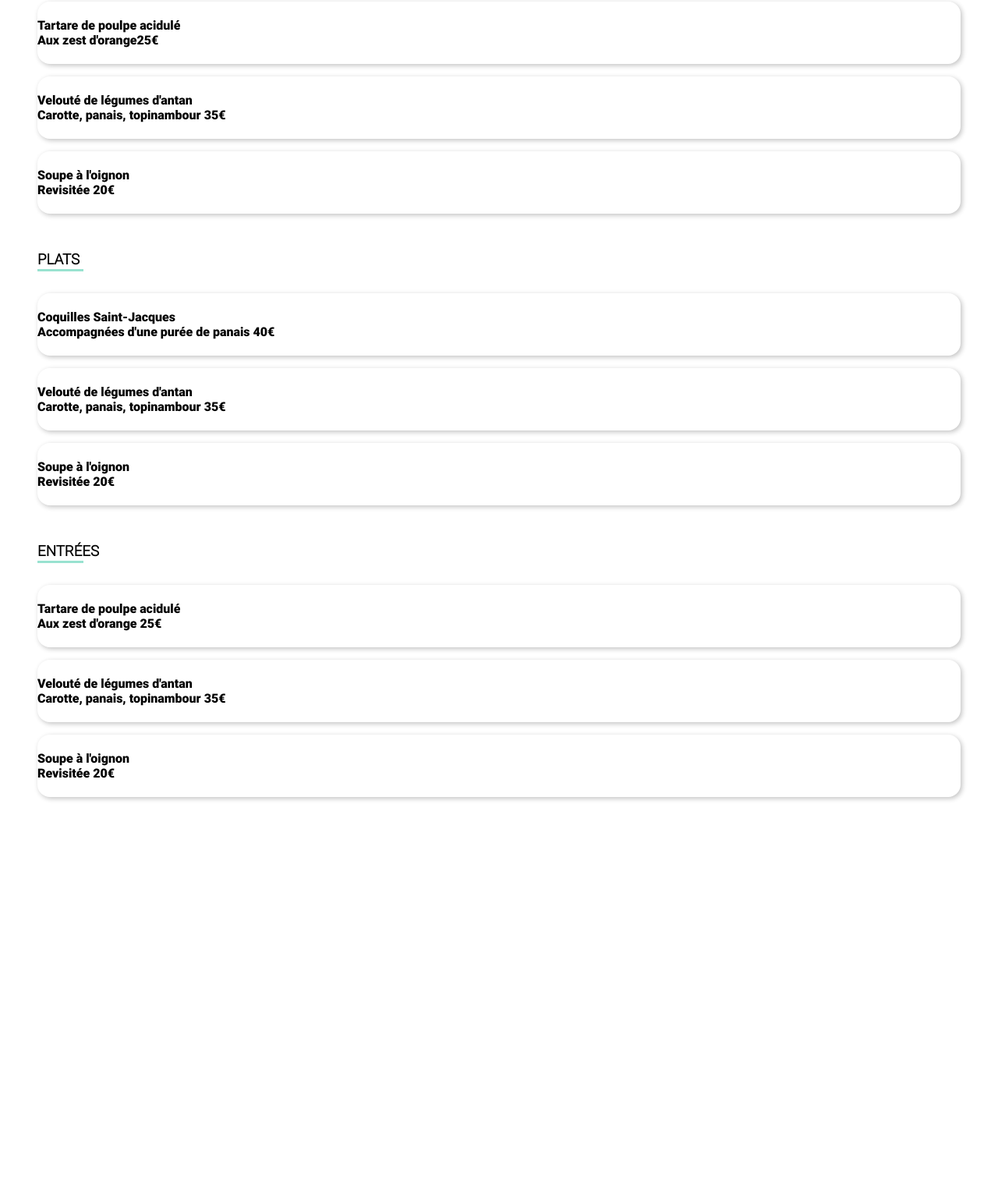
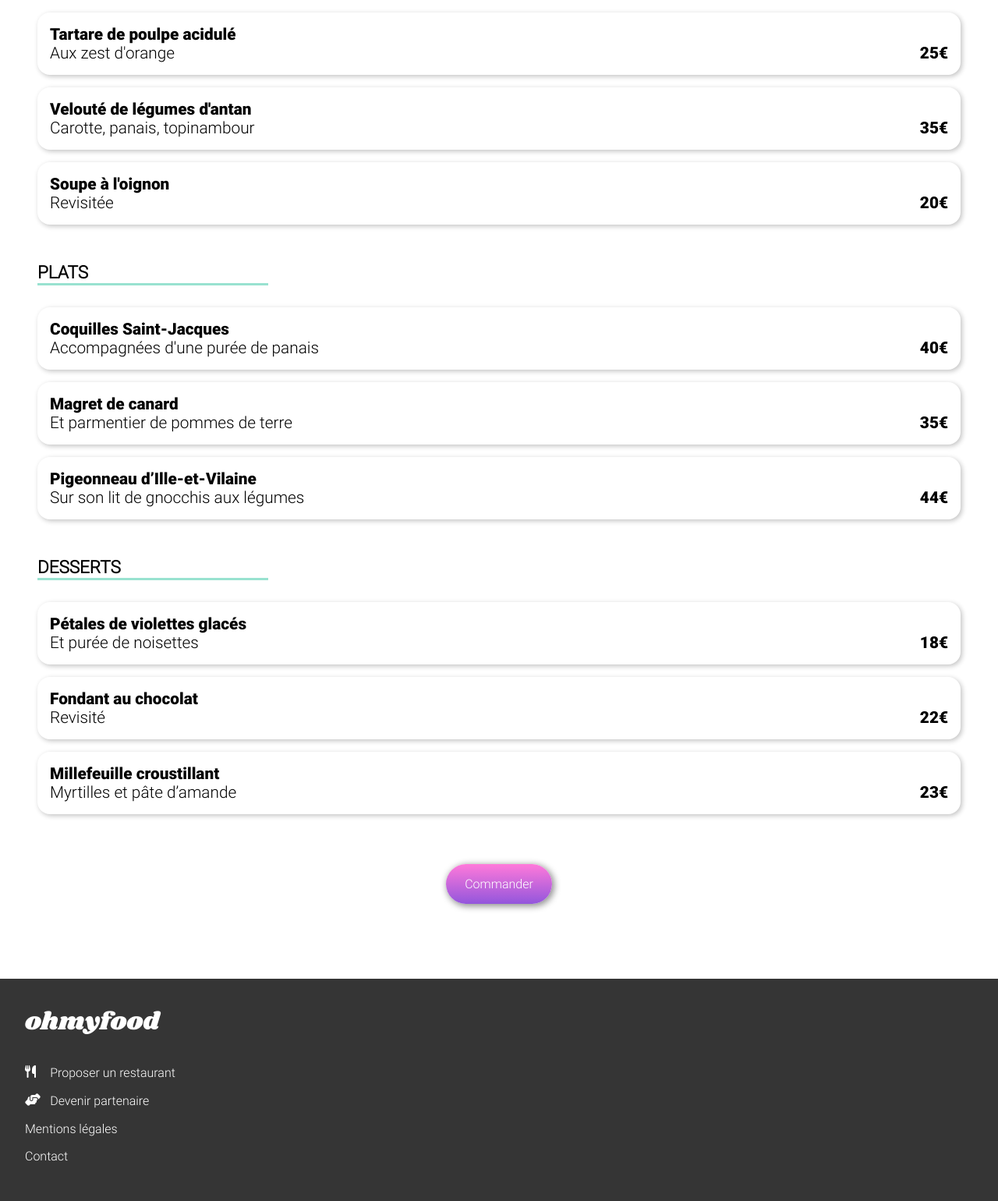
Before and after one commit to philippart-raphael/P3-OPCR, a website: page restaurant/a-la-francaise.html in a window 1280 px wide. Shown: the part 467-2007 px from the top of the page at 78% size. Before the commit the page ends 1601 px from the top, so only its background shows below. Drawn offline with Linux system fonts and the light colour scheme.

Commit message:
Integration One Page Restaurant

```diff
--- a/restaurant/a-la-francaise.html
+++ b/restaurant/a-la-francaise.html
@@ -12,7 +12,10 @@
 <body>
     <main class="main">
         <header class="header">
+            <div>
+                <a href="../index.html"><i class="fa-solid fa-arrow-left"></i></a>
                 <a href="../index.html"><h1 class="header__title">ohmyfood</h1></a>
+            </div>
             <div class="header__restaurant">
                 <img src="../public/img/restaurant/a-la-francaise.jpg" alt="">
             </div>
@@ -31,8 +34,8 @@
                 </header>
                 <div class="restaurantSection__card">
                     <div class="restaurantSection__card__body">
-                    <p>Tartare de poulpe acidulé</p>
-                    <p>Aux zest d'orange<span>25€</span></p>
+                        <p>Tartare de poulpe acidulé<br><span>Aux zest d'orange</span></p>
+                        <p><span>25€</span></p>
                     </div>
                     <div class="restaurantSection__card__valid">
                         <div>
@@ -44,8 +47,8 @@
                 </div>
                 <div class="restaurantSection__card">
                     <div class="restaurantSection__card__body">
-                    <p>Velouté de légumes d'antan</p>
-                    <p>Carotte, panais, topinambour <span>35€</span></p>
+                        <p>Velouté de légumes d'antan<br><span>Carotte, panais, topinambour</span></p>
+                        <p><span>35€</span></p>
                     </div>
                     <div class="restaurantSection__card__valid">
                         <div>
@@ -57,8 +60,8 @@
                 </div>
                 <div class="restaurantSection__card">
                     <div class="restaurantSection__card__body">
-                    <p>Soupe à l'oignon</p>
-                    <p>Revisitée <span>20€</span></p>
+                        <p>Soupe à l'oignon<br><span>Revisitée</span></p>
+                        <p><span>20€</span></p>
                     </div>
                     <div class="restaurantSection__card__valid">
                         <div>
@@ -76,8 +79,8 @@
                 </header>
                 <div class="restaurantSection__card">
                     <div class="restaurantSection__card__body">
-                    <p>Coquilles Saint-Jacques</p>
-                    <p>Accompagnées d'une purée de panais <span>40€</span></p>
+                        <p>Coquilles Saint-Jacques<br><span>Accompagnées d'une purée de panais</span></p>
+                        <p><span>40€</span></p>
                     </div>
                     <div class="restaurantSection__card__valid">
                         <div>
@@ -89,8 +92,8 @@
                 </div>
                 <div class="restaurantSection__card">
                     <div class="restaurantSection__card__body">
-                    <p>Velouté de légumes d'antan</p>
-                    <p>Carotte, panais, topinambour <span>35€</span></p>
+                        <p>Magret de canard<br><span>Et parmentier de pommes de terre</span></p>
+                        <p><span>35€</span></p>
                     </div>
                     <div class="restaurantSection__card__valid">
                         <div>
@@ -102,8 +105,8 @@
                 </div>
                 <div class="restaurantSection__card">
                     <div class="restaurantSection__card__body">
-                    <p>Soupe à l'oignon</p>
-                    <p>Revisitée <span>20€</span></p>
+                        <p>Pigeonneau d’Ille-et-Vilaine<br><span>Sur son lit de gnocchis aux légumes</span></p>
+                        <p><span>44€</span></p>
                     </div>
                     <div class="restaurantSection__card__valid">
                         <div>
@@ -117,12 +120,12 @@
 
             <article>
                 <header>
-                <h3>Entrées</h3>
+                    <h3>Desserts</h3>
                 </header>
                 <div class="restaurantSection__card">
                     <div class="restaurantSection__card__body">
-                    <p>Tartare de poulpe acidulé</p>
-                    <p>Aux zest d'orange <span>25€</span></p>
+                        <p>Pétales de violettes glacés<br><span>Et purée de noisettes</span></p>
+                        <p><span>18€</span></p>
                     </div>
                     <div class="restaurantSection__card__valid">
                         <div>
@@ -134,8 +137,8 @@
                 </div>
                 <div class="restaurantSection__card">
                     <div class="restaurantSection__card__body">
-                    <p>Velouté de légumes d'antan</p>
-                    <p>Carotte, panais, topinambour <span>35€</span></p>
+                        <p>Fondant au chocolat<br><span>Revisité</span></p>
+                        <p><span>22€</span></p>
                     </div>
                     <div class="restaurantSection__card__valid">
                         <div>
@@ -147,8 +150,8 @@
                 </div>
                 <div class="restaurantSection__card">
                     <div class="restaurantSection__card__body">
-                    <p>Soupe à l'oignon</p>
-                    <p>Revisitée <span>20€</span></p>
+                        <p>Millefeuille croustillant<br><span>Myrtilles et pâte d’amande</span></p>
+                        <p><span>23€</span></p>
                     </div>
                     <div class="restaurantSection__card__valid">
                         <div>
@@ -159,7 +162,19 @@
                     </div>
                 </div>
             </article>
+            <div class="restaurantSection__btn mt-20">
+                <a class="btn" href="#">Commander</a>
+            </div>
         </section>
     </main>
+    <footer class="footer">
+        <ul>
+            <li><a href="./index.html">ohmyfood</a></li>
+            <li><a href="#"><i class="fa-solid fa-utensils"></i> Proposer un restaurant</a></li>
+            <li><a href="#"><i class="fa-solid fa-handshake-angle"></i> Devenir partenaire</a></li>
+            <li><a href="#">Mentions légales</a></li>
+            <li><a href="mailto:contact@ohmyfood.fr?subject=Contact%20ohmyfood.fr">Contact</a></li>
+        </ul>
+    </footer>
 </body>
 </html>
--- a/sass/layout/_btn.scss
+++ b/sass/layout/_btn.scss
@@ -2,6 +2,8 @@
 @import "../utils/mixins";
 
 .btn {
+    display: inline-block;
+    width: auto;
     color: white;
     text-decoration: none;
     font-family: Roboto-Ligth, sans-serif;
--- a/sass/layout/_footer.scss
+++ b/sass/layout/_footer.scss
@@ -1,4 +1,4 @@
-
+@import "../utils/mixins";
 
 .footer {
     color: white;
@@ -20,9 +20,12 @@
                 color: white;
                 text-decoration: none;
                 & i {
-                    flex-basis: 2%;
                     width: 20px;
                     height: 20px;
+                    margin-right: 2%;
+                    @include min-desktop {
+                        margin-right: 1%;
+                    }
                 }
             }
         }
--- a/sass/layout/_header.scss
+++ b/sass/layout/_header.scss
@@ -3,9 +3,23 @@
 
 .header {
     display: flex;
+    position: relative;
     flex-wrap: wrap;
     justify-content: center;
     background: $color-background-primary;
+    & > div:first-child {
+        position: relative;
+        flex-basis: 100%;
+        display: flex;
+        justify-content: center;
+        align-items: center;
+        & > a:first-child {
+            position: absolute;
+            left: 5%;
+            top: 50%;
+            transform: translateY(-50%);
+        }
+    }
     &__title {
         flex-basis: 100%;
         font-size: 3rem;
--- a/sass/layout/_layout.scss
+++ b/sass/layout/_layout.scss
@@ -1,3 +1,11 @@
+.mt-10 {
+    margin-top: 2rem;
+}
+
+.mt-20 {
+    margin-top: 4rem;
+}
+
 .mb-10 {
     margin-bottom: 2rem;
 }
--- a/sass/layout/_menu_restaurant.scss
+++ b/sass/layout/_menu_restaurant.scss
@@ -10,6 +10,8 @@
     & header {
         display: flex;
         justify-content: space-between;
+        font-family: Shrikhand, sans-serif;
+        font-size: 1.2rem;
     }
     & article {
         & header {
@@ -23,7 +25,7 @@
                 bottom: -4px;
                 left: 0;
                 height: 3px;
-                width: 5%;
+                width: 25%;
                 background: $color-tertiary;
             }
         }
@@ -48,14 +50,31 @@
             }
         }
         &__body {
+            width: 100%;
             display: flex;
             justify-content: space-between;
-            flex-direction: column;
             overflow: hidden;
-            & p {
+            padding: 1rem;
+            font-size: 1.2rem;
+            @include min-desktop {
+                font-size: 1.3rem;
+            }
+            & > p:first-child {
                 white-space: nowrap;
                 text-overflow: ellipsis;
                 overflow: hidden;
+                & > span {
+                    font-family: Roboto-Ligth, sans-serif;
+                }
+            }
+            & > p:last-child {
+                display: flex;
+                justify-content: space-between;
+                font-family: Roboto-Ligth, sans-serif;
+                & > span {
+                    align-self: flex-end;
+                    font-family: Roboto, sans-serif;
+                }
             }
         }
         &__valid {
@@ -65,12 +84,18 @@
             opacity: 0;
             transition: all 400ms ease-in-out;
             & > div {
-                width: 30px;
-                height: 30px;
+                width: 25px;
+                height: 25px;
                 position: absolute;
                 top: 50%;
                 left: 50%;
                 transform: translate(-50%, -50%);
+                & svg {
+                    color: white;
+                    opacity: 0;
+                    transform: rotate(-360deg);
+                    transition: all 500ms ease-in-out;
+                }
             }
         }
         &:hover &__valid {
@@ -79,55 +104,17 @@
             background: $color-tertiary;
             transition: all 400ms ease-in-out;
         }
+        &:hover &__valid > div > svg {
+            opacity: 1;
+            transform: rotate(0);
+            transition: all 500ms ease-in-out;
+        }
+        &:hover {
+            cursor: pointer;
+        }
     }
-    /*& article &__card {
-
-        & > div:first-child {
-
-            & {
-                padding: 1rem;
-            }
-            & > p {
-                white-space: nowrap;
-                text-overflow: ellipsis;
-                overflow: hidden;
-            }
-            & > p:last-child {
-                display: flex;
-                justify-content: space-between;
-                font-family: Roboto-Ligth, sans-serif;
-                & > span {
-                    font-family: Roboto, sans-serif;
-                }
-            }
-        }
-        & > div:last-child {
-            height: 100%;
-            width: 0;
-            display: flex;
-            justify-content: center;
-            align-items: center;
-            flex-basis: 0;
-            opacity: 0;
-            transition: all 600ms ease-in-out;
-            & > div {
-                width: 2.5rem;
-                height: 2.5rem;
-                & > svg {
-                    color: white;
-                    transform: rotate(-360deg);
-                    transition: all 500ms ease-in-out;
-                }
-            }
-        }
-        &:hover > div:last-child {
-            width: 40%;
-            opacity: 1;
-            transition: all 500ms ease-in-out;
-            background: $color-tertiary;
-        }
-        &:hover > div:last-child > div > svg {
-            transform: rotate(0);
-        }
-    }*/
+    &__btn {
+        display: flex;
+        justify-content: center;
+    }
 }
```
Also changed, not shown: public/css/main.css, 1 other file. Lines whose indentation alone changed are shown as unchanged.
